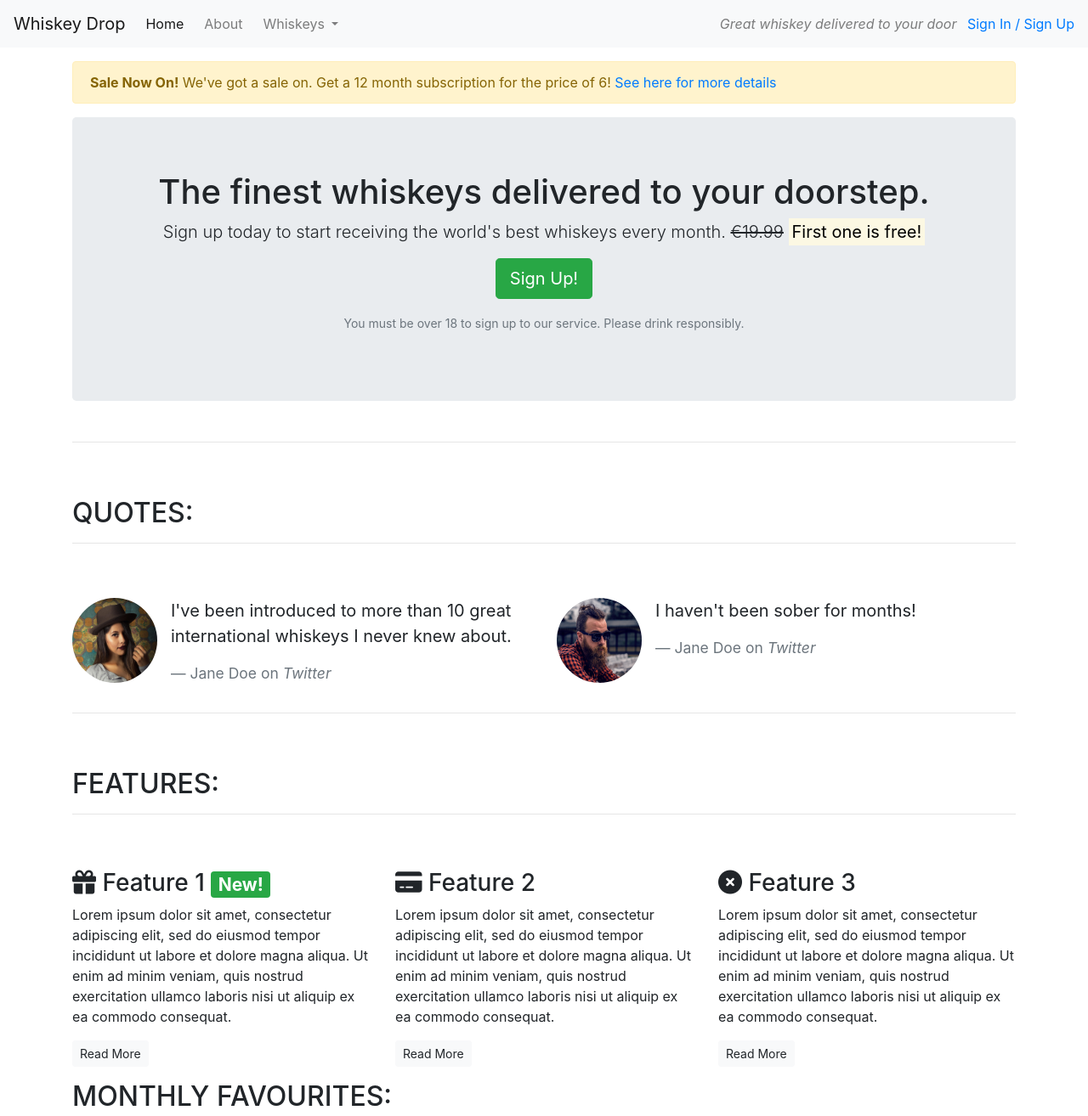
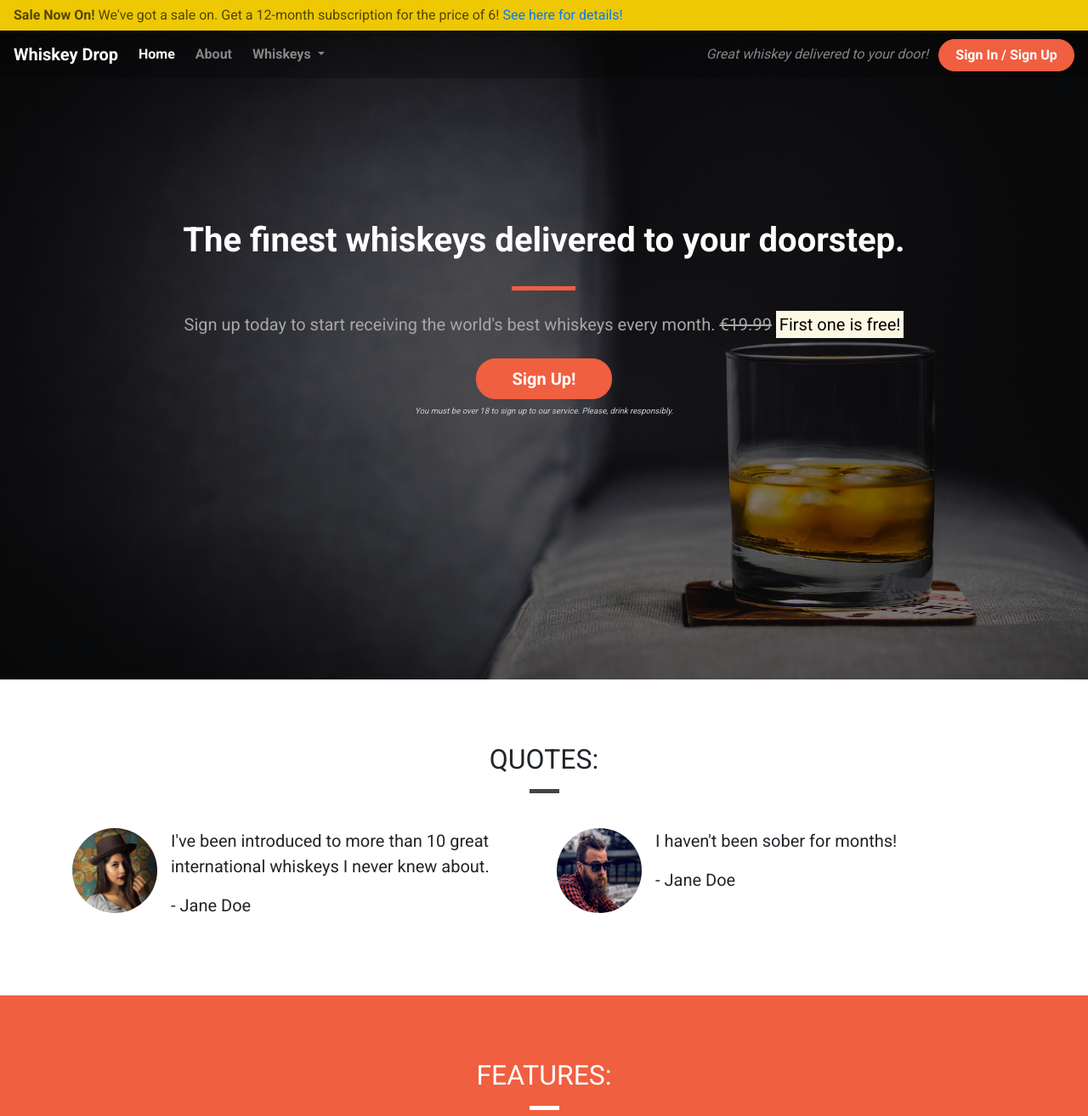
Before and after one commit to gitgroch/bootsrap_practice, a plain HTML site: page index.html in a window 1280 px wide. Shown: the top 1314 px of the page at 85% size. Drawn offline with nearby package versions, Linux system fonts and the light colour scheme.

Commit message:
Add CSS styling. Final Commit

```diff
--- /dev/null
+++ b/css/style.css
@@ -0,0 +1,211 @@
+body {
+    font-family: 'Roboto', sans-serif;
+}
+
+/* Containers */
+
+.container-wrapper {}
+
+.container-wrapper--red {
+    background-color: #f05f40;
+    color: white;
+}
+
+.container-wrapper--grey {
+    background-color: grey;
+    color: white;
+}
+
+
+.alert-container {}
+
+.callout-container {
+    height: 100vh;
+
+    background: url('../images/whiskey-background.jpg') no-repeat bottom right fixed;
+    -webkit-background-size: cover;
+    -moz-background-size: cover;
+    -o-background-size: cover;
+    background-size: cover;
+
+    display: flex;
+    align-items: center;
+    justify-content: center;
+
+    position: relative;
+}
+
+.opaque-overlay {
+    position: absolute;
+    top: 0;
+    left: 0;
+    height: 100%;
+    width: 100%;
+    background-color: rgba(0, 0, 0, 0.5);
+}
+
+.content-container {
+    padding-top: 75px;
+    padding-bottom: 75px;
+}
+
+/* Navbar */
+
+.navalert-container {
+    position: absolute;
+    top: 0;
+    left: 0;
+    z-index: 1;
+    padding-left: 0;
+    padding-right: 0;
+}
+
+.navbar {
+    margin-bottom: 0;
+    width: 100%;
+    background-color: rgba(0, 0, 0, .25);
+    border: 0;
+}
+
+.navbar .navbar-toggler {
+    border: 0;
+}
+
+.navbar .navbar-brand {
+    font-weight: bold;
+}
+
+.navbar .navbar-nav a {
+    font-weight: bold;
+}
+
+
+/* Jumbotron */
+
+.jumbotron {
+    background-color: transparent;
+}
+
+.jumbotron h1 {
+    color: white;
+    font-weight: bold;
+    margin-bottom: 30px;
+    color: white;
+}
+
+.jumbotron .lead {
+    color: #a7a7a7;
+    margin: 25px 0;
+}
+
+.jumbotron small {
+    font-size: 60%;
+    font-style: italic;
+    color: #d0d0d0;
+}
+
+/* Block dividers */
+
+.block-divider {
+    width: 75px;
+    height: 5px;
+    border: 0;
+    background-color: #444;
+}
+
+.block-divider--orange {
+    background-color: #f05f40;
+}
+
+.block-divider--white {
+    background-color: white;
+}
+
+.block-divider--short {
+    width: 35px;
+}
+
+/* Buttons */
+
+.btn--cta {
+    font-weight: bold;
+    border-radius: 23px;
+    width: 160px;
+}
+
+.btn--red {
+    color: white;
+    background-color: #f05f40;
+    border-color: #f05f40;
+}
+
+.btn--red:hover,
+.btn--red:active,
+.btn--red:focus,
+.btn--red:active:focus {
+    background-color: #df4929;
+    border-color: #df4929;
+    color: white;
+}
+
+/* Alert */
+
+.alert-container .col-12 {
+    padding-left: 0;
+    padding-right: 0;
+}
+
+.site-wide-alert {
+    color: #544600;
+    background-color: #eec802;
+    border-color: #eec802;
+    padding: 5px 15px;
+    margin-bottom: 0;
+    border: 1px solid transparent;
+    border-radius: 0;
+}
+
+/* Page Headers */
+
+.page-header {
+    margin-bottom: 0;
+    border-bottom: 0;
+    text-align: center;
+}
+
+.page-header h2 {
+    margin-top: 0;
+}
+
+/* Quotes */
+
+.quotes .page-header {
+    margin-bottom: 25px;
+}
+
+/* Features */
+
+.feature {
+    text-align: center;
+    margin-bottom: 40px;
+}
+
+.feature i {
+    margin-bottom: 20px;
+    font-size: 45px;
+    line-height: 45px;
+}
+
+.feature .btn {
+    background-color: white;
+    border-color: white;
+    border-radius: 15px;
+    min-width: 100px;
+    font-weight: bold;
+    margin-top: 10px;
+    color: #f05f40;
+}
+
+.table {
+    color: white;
+}
--- a/index.html
+++ b/index.html
@@ -6,13 +6,23 @@
     <meta name="viewport" content="width=device-width, initial-scale=1.0">
     <title>Whiskey Drop | Taste a new whiskey every month</title>
     <link rel="stylesheet" href="https://cdn.jsdelivr.net/npm/bootstrap@4.6.2/dist/css/bootstrap.min.css" integrity="sha384-xOolHFLEh07PJGoPkLv1IbcEPTNtaed2xpHsD9ESMhqIYd0nLMwNLD69Npy4HI+N" crossorigin="anonymous">
+    <link href="https://fonts.googleapis.com/css?family=Roboto:400,700" rel="stylesheet">
+    <link rel="stylesheet" href="css/style.css" type="text/css" />
 </head>
 
 <body>
-    <!--Nav-->
-    <nav class="navbar navbar-light navbar-expand-sm bg-light">
-        <a href="/" class="navbar-brand">
-                    Whiskey Drop</a>
+    <div class="container-fluid navalert-container">
+        <div class="container-fluid alert-container">
+            <div class="row d-none d-sm-block">
+                <div class="col-12">
+                    <div class="site-wide-alert alert alert-warning">
+                        <strong>Sale Now On!</strong> We've got a sale on. Get a 12-month subscription for the price of 6! <a href="">See here for details!</a>
+                    </div>
+                </div>
+            </div>
+        </div>
+        <nav class="navbar navbar-dark navbar-expand-sm">
+            <a href="/" class="navbar-brand">Whiskey Drop</a>
 
             <button class="navbar-toggler ml-auto" type="button" data-toggle="collapse" data-target="#navbarNavDropdown" aria-controls="navbarNavDropdown" aria-expanded="false" aria-label="Toggle navigation">
         <span class="navbar-toggler-icon"></span></button>
@@ -20,7 +30,7 @@
             <div class="collapse navbar-collapse" id="navbarNavDropdown">
                 <ul class="navbar-nav mr-auto">
                     <li class="active nav-item mr-2"><a class="nav-link" href="/">Home</a></li>
-                <li class="nav-item mr-2"><a class="nav-link" href="">About</a></li>
+                    <li class="nav-item mr-2"><a class="nav-link" href="/about">About</a></li>
                     <li class="nav-item dropdown">
                         <a class="nav-link dropdown-toggle" href="#" id="navbarDropdownMenuLink" role="button" data-toggle="dropdown" aria-haspopup="true" aria-expanded="false">
           Whiskeys
@@ -33,45 +43,43 @@
                         </div>
                     </li>
 
-                <li class="nav-item mr-2 d-block d-sm-none"><a class="nav-link" href="">Sign In / Sign Up</a></li>
+                    <li class="nav-item mr-2 d-block d-sm-none"><a class="nav-link" href="/login">Sign In / Sign Up</a></li>
                 </ul>
             </div>
             <div class="d-none d-md-block">
-            <p class="navbar-text my-auto mr-2"><i>Great whiskey delivered to your door</i></p>
-            <a href="/login">Sign In / Sign Up</a>
+                <p class="navbar-text my-auto mr-2"><i>Great whiskey delivered to your door!</i></p>
+                <a href="/login" class="btn btn--cta btn--red">Sign In / Sign Up</a>
             </div>
-        <!--</div>-->
         </nav>
-    <article class="container mt-3">
-        <div class="row d-none d-sm-block">
-            <div class="col-12">
-                <div class="alert alert-warning">
-                    <strong>Sale Now On!</strong> We've got a sale on. Get a 12 month subscription for the price of 6! <a href="">See here for more details</a>
     </div>
-            </div>
-        </div>
+    <div class="container-fluid callout-container">
         <!-- Callout -->
+        <div class="opaque-overlay">&nbsp;</div>
         <div class="row">
             <div class="col-12">
                 <section class="callout jumbotron text-center">
-                    <h1>The finest whiskeys delivered to your doorstep.</h1>
+                    <h1 class="jumbotron-header">The finest whiskeys delivered to your doorstep.</h1>
+                    <hr class="block-divider block-divider--orange">
                     <p class="lead">Sign up today to start receiving the world's best whiskeys every month.
                         <s class="d-none d-sm-inline">€19.99</s>
                         <span class="d-inline d-sm-none"><br></span>
                         <strong><mark>First one is free!</mark></strong></p>
-                    <p><button class="btn btn-lg btn-success" data-toggle="modal" data-target="#signUpModal">Sign Up!</button></p>
-                    <p class="text-muted"><small>You must be over 18 to sign up to our service. Please drink responsibly.</small></p>
+                    <button class="btn btn-lg btn--cta btn--red" data-toggle="modal" data-target="#signUpModal">Sign Up!</button>
+                    <p class="text-muted"><small>You must be over 18 to sign up to our service. Please, drink responsibly.</small></p>
                 </section>
             </div>
         </div>
         <!-- /.callout -->
-        <hr>
+    </div>
+
     <!-- Quotes -->
+    <div class="container-wrapper">
+        <div class="container quotes-container content-container">
             <section class="quotes">
                 <div class="row">
-                <div class="col-12 my-5">
+                    <div class="col-12 page-header">
                         <h2 class="text-uppercase">Quotes:</h2>
-                    <hr />
+                        <hr class="block-divider block-divider--short">
                     </div>
                 </div>
                 <div class="row">
@@ -83,7 +91,7 @@
                             <div class="media-body">
                                 <blockquote class="blockquote">
                                     <p>I've been introduced to more than 10 great international whiskeys I never knew about.</p>
-                                <footer class="blockquote-footer">Jane Doe on <cite title="Twitter">Twitter</cite></footer>
+                                    <p>- Jane Doe</p>
                                 </blockquote>
                             </div>
                         </div>
@@ -96,7 +104,7 @@
                             <div class="media-body">
                                 <blockquote class="blockquote">
                                     <p>I haven't been sober for months!</p>
-                                <footer class="blockquote-footer">Jane Doe on <cite title="Twitter">Twitter</cite></footer>
+                                    <p>- Jane Doe</p>
                                 </blockquote>
                             </div>
                         </div>
@@ -104,33 +112,37 @@
                 </div>
             </section>
             <!-- /.quotes -->
-        <hr>
+        </div>
+    </div>
+
     <!-- Features -->
+    <div class="container-wrapper container-wrapper--red">
+        <div class="container features-container content-container">
             <section class="features">
                 <div class="row">
-                <div class="col-12 my-5">
+                    <div class="col-12 page-header">
                         <h2 class="text-uppercase">Features:</h2>
-                    <hr />
+                        <hr class="block-divider block-divider--short block-divider--white">
                     </div>
                 </div>
                 <div class="row">
                     <div class="col-12 col-md-6 col-lg-4">
                         <div class="feature">
-                        <h3><i class="fas fa-gift d-none d-sm-inline"></i> Feature 1 <span class="badge badge-success">New!</span></h3>
+                            <h3><i class="fas fa-gift d-none d-sm-block"></i> Feature 1 <span class="badge badge-success">NEW!</span></h3>
                             <p>Lorem ipsum dolor sit amet, consectetur adipiscing elit, sed do eiusmod tempor incididunt ut labore et dolore magna aliqua. Ut enim ad minim veniam, quis nostrud exercitation ullamco laboris nisi ut aliquip ex ea commodo consequat.</p>
                             <p><a class="btn btn-sm btn-light" href="">Read More</a></p>
                         </div>
                     </div>
                     <div class="col-12 col-md-6 col-lg-4">
                         <div class="feature">
-                        <h3><i class="fas fa-credit-card d-none d-sm-inline"></i> Feature 2</h3>
+                            <h3><i class="fas fa-credit-card d-none d-sm-block"></i> Feature 2</h3>
                             <p>Lorem ipsum dolor sit amet, consectetur adipiscing elit, sed do eiusmod tempor incididunt ut labore et dolore magna aliqua. Ut enim ad minim veniam, quis nostrud exercitation ullamco laboris nisi ut aliquip ex ea commodo consequat.</p>
                             <p><a class="btn btn-sm btn-light" href="">Read More</a></p>
                         </div>
                     </div>
                     <div class="col-12 d-md-none d-lg-block col-lg-4">
                         <div class="feature">
-                        <h3><i class="fas fa-times-circle d-none d-sm-inline"></i> Feature 3</h3>
+                            <h3><i class="fas fa-times-circle d-none d-sm-block"></i> Feature 3</h3>
                             <p>Lorem ipsum dolor sit amet, consectetur adipiscing elit, sed do eiusmod tempor incididunt ut labore et dolore magna aliqua. Ut enim ad minim veniam, quis nostrud exercitation ullamco laboris nisi ut aliquip ex ea commodo consequat.</p>
                             <p><a class="btn btn-sm btn-light" href="">Read More</a></p>
                         </div>
@@ -138,9 +150,15 @@
                 </div>
             </section>
             <!-- /.features -->
+        </div>
+    </div>
+
       <!-- Monthly Favs -->
+      <div class="container-wrapper container-wrapper--grey">
+        <div class="container features-container content-container">
             <section class="monthly-favs">
-            <h2 class="text-uppercase">Monthly Favourites:</h2>
+                <h2 class="text-uppercase feature">Monthly Favourites:</h2>
+                <hr class="block-divider block-divider--short block-divider--white">
                 <table class="table">
                     <thead>
                     <tr>
@@ -177,9 +195,13 @@
                     </tr>
                     </tbody>
                 </table>
+            </section>
+        </div>
+      </div>
 
-        </section>
-    </article>
+
+
+
 
     <div class="modal" tabindex="-1" role="dialog" id="signUpModal">
         <div class="modal-dialog" role="document">
```
Also changed, not shown: images/whiskey-background.jpg (added). Lines whose indentation alone changed are shown as unchanged.
